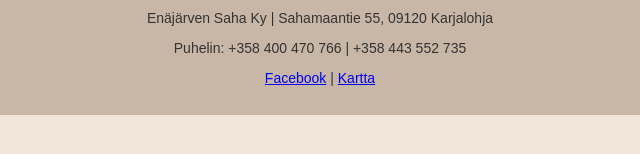
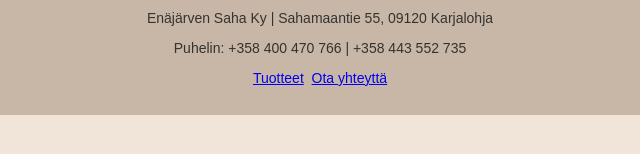
Before and after one commit to ga6bby/enajarvensaha, a plain HTML site: page historia.html in a window 1280 px wide. Shown: the part 232-386 px from the top of the page, 320-960 px from the left. Drawn offline with Linux system fonts and the light colour scheme.

Commit message:
Add all HTML pages

```diff
--- a/historia.html
+++ b/historia.html
@@ -26,7 +26,10 @@
     <div class="contact-info">
         <p>Enäjärven Saha Ky | Sahamaantie 55, 09120 Karjalohja</p>
         <p>Puhelin: +358 400 470 766 | +358 443 552 735</p>
-        <p><a href="https://www.facebook.com/enajarvensaha/?ref=embed_page#" target="_blank">Facebook</a> | <a href="https://www.google.com/maps/place/En%C3%A4j%C3%A4rven+Saha+Westerlund+Ky/@60.306781,23.75482,14z/data=!4m6!3m5!1s0x468db62e39b05a7d:0x39a11999b8042d3e!8m2!3d60.3077129!4d23.7548869!16s%2Fg%2F1tt0ps9p?hl=en&entry=ttu&g_ep=EgoyMDI1MDgyNS4wIKXMDSoASAFQAw%3D%3D" target="_blank">Kartta</a></p>
+        <p>
+            <a href="tuotteet.html">Tuotteet</a>&nbsp;
+            <a href="ota-yhteytta.html">Ota yhteyttä</a>
+        </p>
     </div>
 </footer>
 
```
Also changed, not shown: index.html (+4 -1 lines), ota-yhteytta.html (+4 -1 lines), tuotteet.html (+4 -1 lines).
